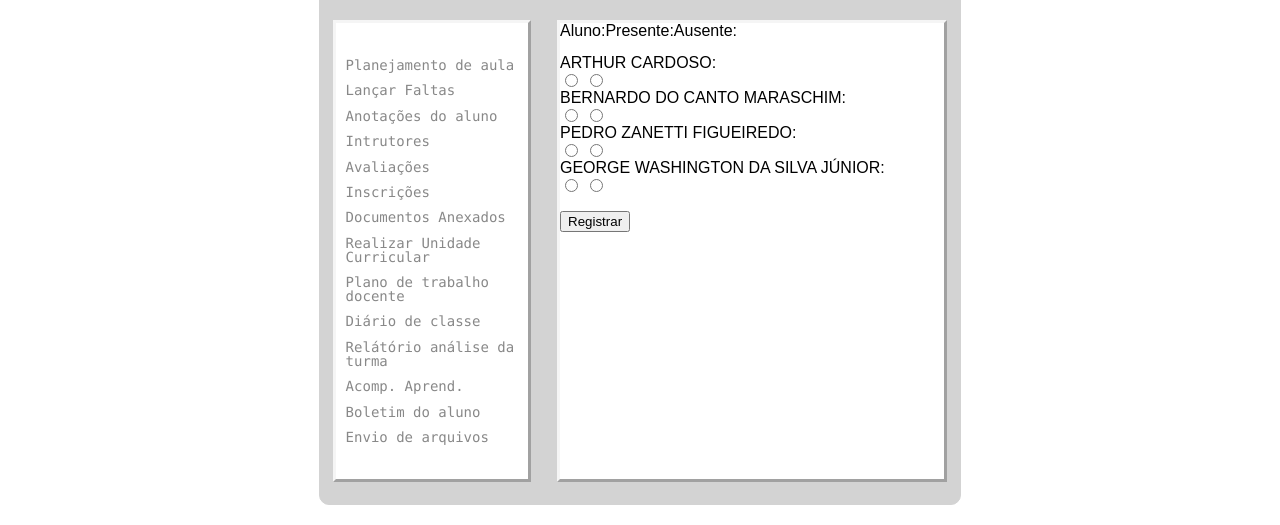
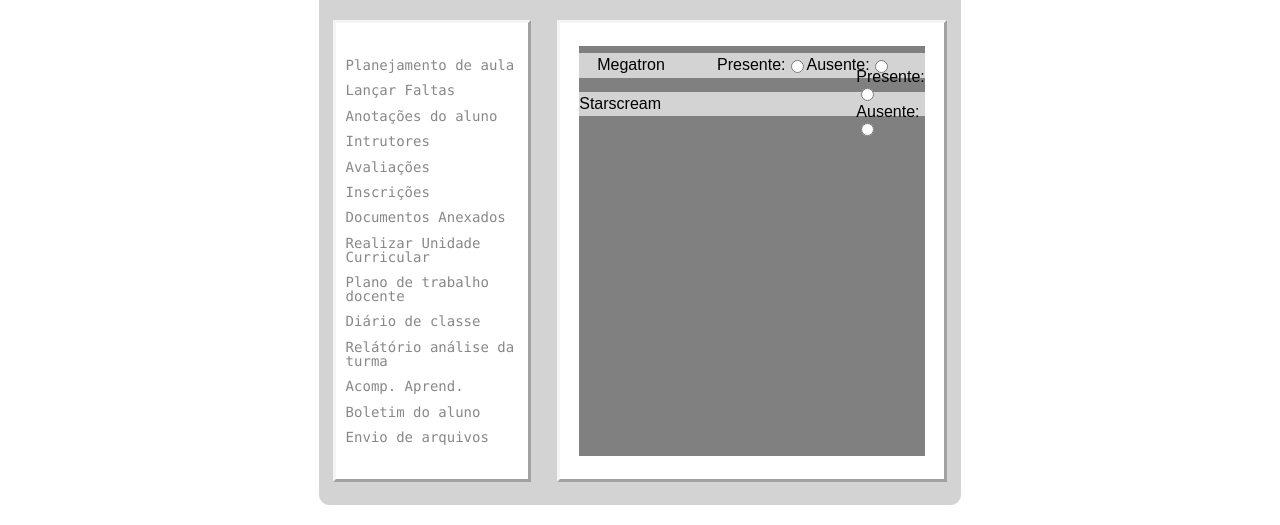
Before and after one commit to Arthurzilla/projetoIntegrador, a plain HTML site: page GerenciamentoDidatico/LançarFaltas/index.html in a window 1280 px wide. Shown: the part 275-800 px from the top of the page. Drawn offline with Linux system fonts and the light colour scheme.

Commit message:
et de varginha

```diff
--- a/GerenciamentoDidatico/LançarFaltas/index.html
+++ b/GerenciamentoDidatico/LançarFaltas/index.html
@@ -13,7 +13,7 @@
 <div id="secao-principal">
     <div id="bloco-principal">
     <div id="bloco-principal-superior">
-        <h1>Gerenciamento Didático - Sumário</h1>
+        <h1>Gerenciamento Didático - Lançar Faltas</h1>
     </div>
 
     <div id="bloco-principal-inferior">
@@ -35,56 +35,34 @@
         </div>
 
         <div id="bloco-principal-inferior-direito">
-            <table>
-                <tr >
-                <td colspan="2">Aluno:</td><td>Presente:</td><td>Ausente:</td>
-                </tr>
 
+            <div id="chamada">
 
-                </table>
-                <br>
-                <div class="pogger">
-                <label>ARTHUR CARDOSO: </label>
+            <div id="aluno-0">
+                <div id="aluno-0-nome">
+                    <p>Megatron</p>
+                </div>
 
-
-                <div>
-                <input type="radio" id="presente" name="drone-1" value="presente"/>
-                <input type="radio" id="ausente" name="drone-1" value="ausente">
+                <div id="aluno-0-presenca">
+                    <p>Presente:</p><input type="radio" name="aluno-0-presenca" id="aluno-0-presente">
+                    <p>Ausente:</p><input type="radio" name="aluno-0-presenca" id="aluno-0-ausente">
                 </div>
             </div>
 
-
-                <div class="pogger">
-                <label>BERNARDO DO CANTO MARASCHIM:</label>
+            <div id="aluno-1">
                 <div>
-                <input type="radio" id="presente" name="drone-2" value="presente"/>
-                <input type="radio" id="ausente" name="drone-2" value="ausente">
-                </div>
+                    <p>Starscream</p>
                 </div>
 
-
-                <div class="pogger">
-                <label>PEDRO ZANETTI FIGUEIREDO:</label>
                 <div>
-                <input type="radio" id="presente" name="drone-3" value="presente"/>
-                <input type="radio" id="ausente" name="drone-3" value="ausente">
-                </div>
-                </div>
-
-
-                <div class="pogger">
-                <label>GEORGE WASHINGTON DA SILVA JÚNIOR:</label>
-                <div>
-                <input type="radio" id="presente" name="drone-4" value="presente"/>
-                <input type="radio" id="ausente" name="drone-4" value="ausente">
-                </div>
-                </div>
-                <br>
-                <button id="button-pogger">Registrar</button>
+                    <p>Presente:</p><input type="radio" name="aluno-1-presenca">
+                    <p>Ausente:</p><input type="radio" name="aluno-1-presenca">
                 </div>
             </div>
         </div>
     </div>
 
+</div>
+
 
 </html>
--- a/GerenciamentoDidatico/LançarFaltas/style.css
+++ b/GerenciamentoDidatico/LançarFaltas/style.css
@@ -130,4 +130,65 @@ html h1{
     font-family: sans-serif;
 
     /* flexbox */
+
+    display: flex;
+    flex-direction: column;
+    align-items: center;
+    justify-content: center;
 }
+
+#chamada{
+    width: 90%;
+    height: 90%;
+    overflow-y: scroll;
+    background-color: grey;
+
+    /* flex-box */
+    display: flex;
+    flex-direction: column;
+    align-items: center;
+    justify-content: flex-start;
+}
+
+#aluno-0{
+    width: 100%;
+    background-color: lightgrey;
+    margin-top: 2%;
+    margin-bottom: 2%;
+    height: 6%;
+
+    /* flex-box */
+    display: flex;
+    align-items: center;
+    justify-content: space-between;
+
+}
+
+#aluno-0-nome{
+   width: 30%;
+   height: 100%;
+   display: flex;
+   justify-content: center;
+   align-items: center;
+}
+
+#aluno-0-presenca{
+    width: 70%;
+    height: 100%;
+    display: flex;
+    justify-content: center;
+    align-items: center;
+}
+
+#aluno-1{
+    width: 100%;
+    background-color: lightgrey;
+    margin-top: 2%;
+    margin-bottom: 2%;
+    height: 6%;
+
+    /* flex-box */
+    display: flex;
+    align-items: center;
+    justify-content: space-between;
+}
```
Lines whose indentation alone changed are shown as unchanged.
